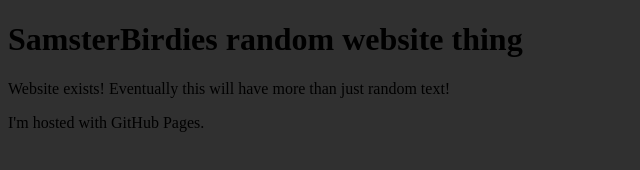
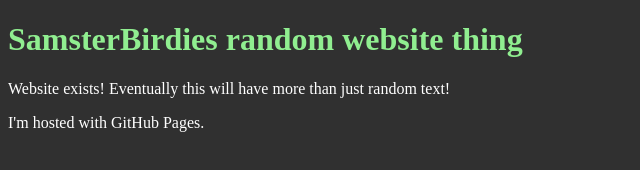
Before and after one commit to SamsterBirdies/SamsterBirdies.github.io, a plain HTML site: page index.html in a window 1280 px wide. Shown: the whole page, without its empty margins (0-640 px from the left). Drawn offline with Linux system fonts and the light colour scheme.

Commit message:
Update index.html

```diff
--- a/index.html
+++ b/index.html
@@ -1,5 +1,13 @@
 <!DOCTYPE html>
 <html>
+<style>
+h1{
+    color: lightgreen;
+}
+p{
+    color: white;
+}
+</style>
 <body style="background-color:#303030;">
 <h1>SamsterBirdies random website thing</h1>
 <p>Website exists! Eventually this will have more than just random text!</p>
```
